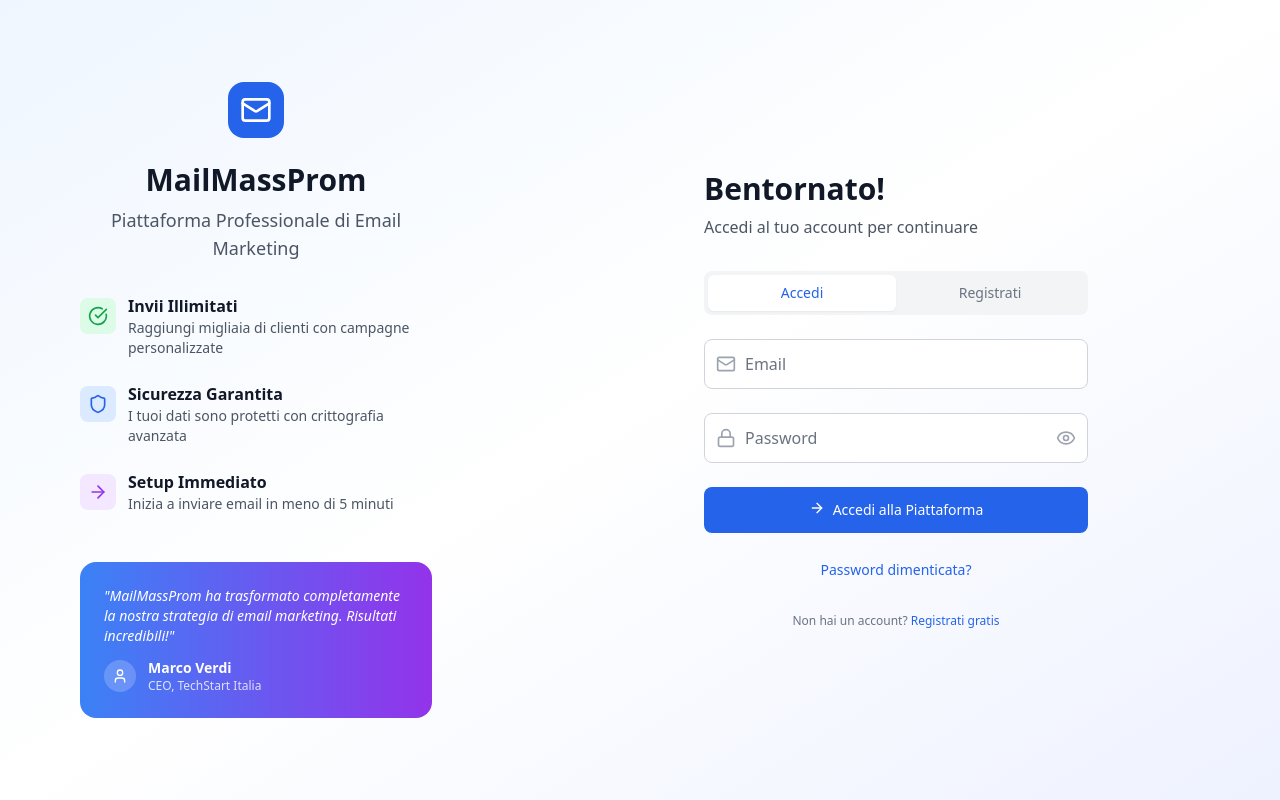
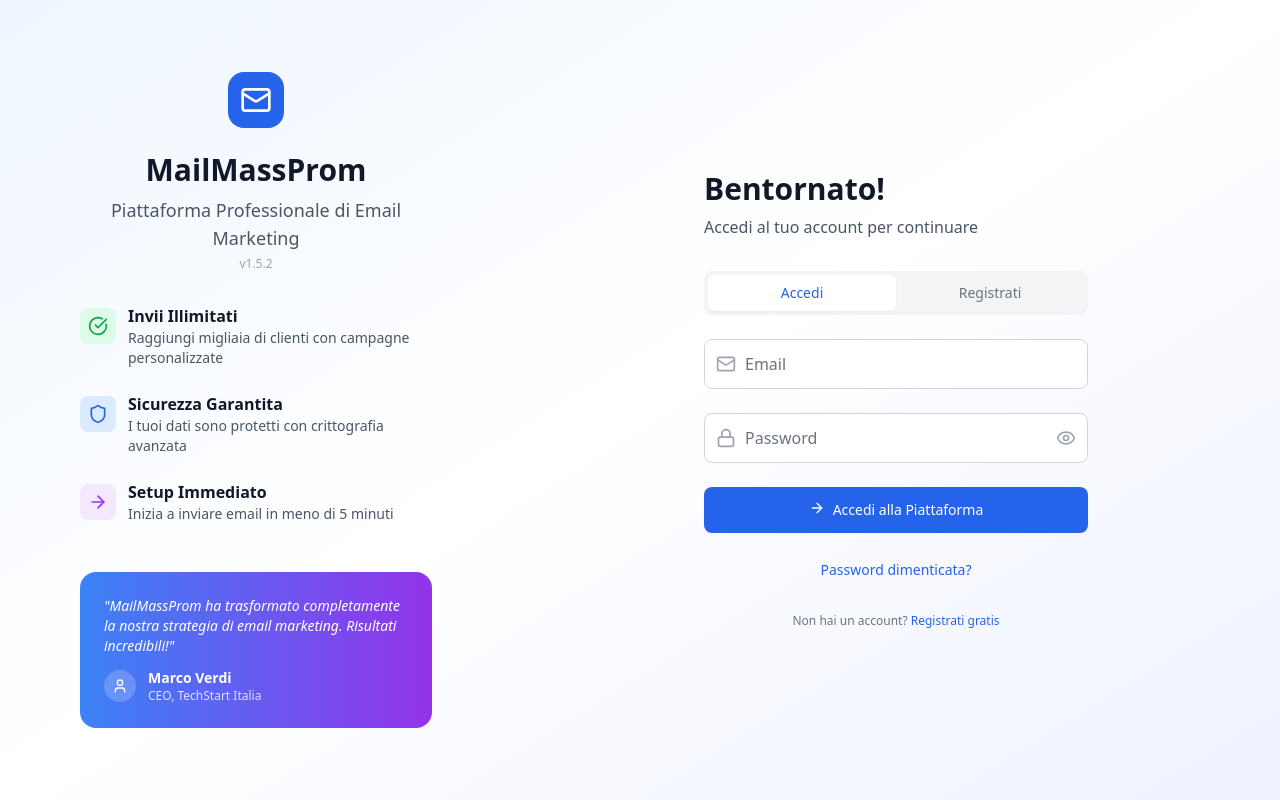
Before and after one commit to busyh-dev/MailMassProm, a Next.js app: page /login in a window 1280 px wide. Built offline with nearby package versions, Linux system fonts and the light colour scheme; no server answers.

Commit message:
fix: allinea versione package-lock.json a 1.5.2

```diff
--- a/components/auth/LoginPage.jsx
+++ b/components/auth/LoginPage.jsx
@@ -571,6 +571,9 @@ console.log('⏰ setTimeout impostato, attendo 1 secondo...');
               </div>
               <h1 className="text-3xl font-bold text-gray-900 mb-2">MailMassProm</h1>
               <p className="text-gray-600 text-lg">Piattaforma Professionale di Email Marketing</p>
+              <p className="text-xs text-gray-400 mt-1">
+  v{process.env.NEXT_PUBLIC_APP_VERSION}
+</p>
             </div>
 
             <div className="space-y-6">
--- a/next.config.ts
+++ b/next.config.ts
@@ -1,7 +1,11 @@
 import type { NextConfig } from "next";
+const { version } = require('./package.json');
 
 const nextConfig: NextConfig = {
   reactStrictMode: false,
+  env: {
+    NEXT_PUBLIC_APP_VERSION: version,  // ✅ AGGIUNGI
+  },
 
   // 🔥 Ignora file che cambiano spesso
   webpack: (config, { isServer }) => {
--- a/package.json
+++ b/package.json
@@ -1,6 +1,6 @@
 {
   "name": "mailmassprom",
-  "version": "0.1.0",
+  "version": "1.5.2",
   "private": true,
   "scripts": {
     "dev": "next dev --turbopack",
```
Also changed, not shown: 1 other file (tests, documents, lock files or other folders).
